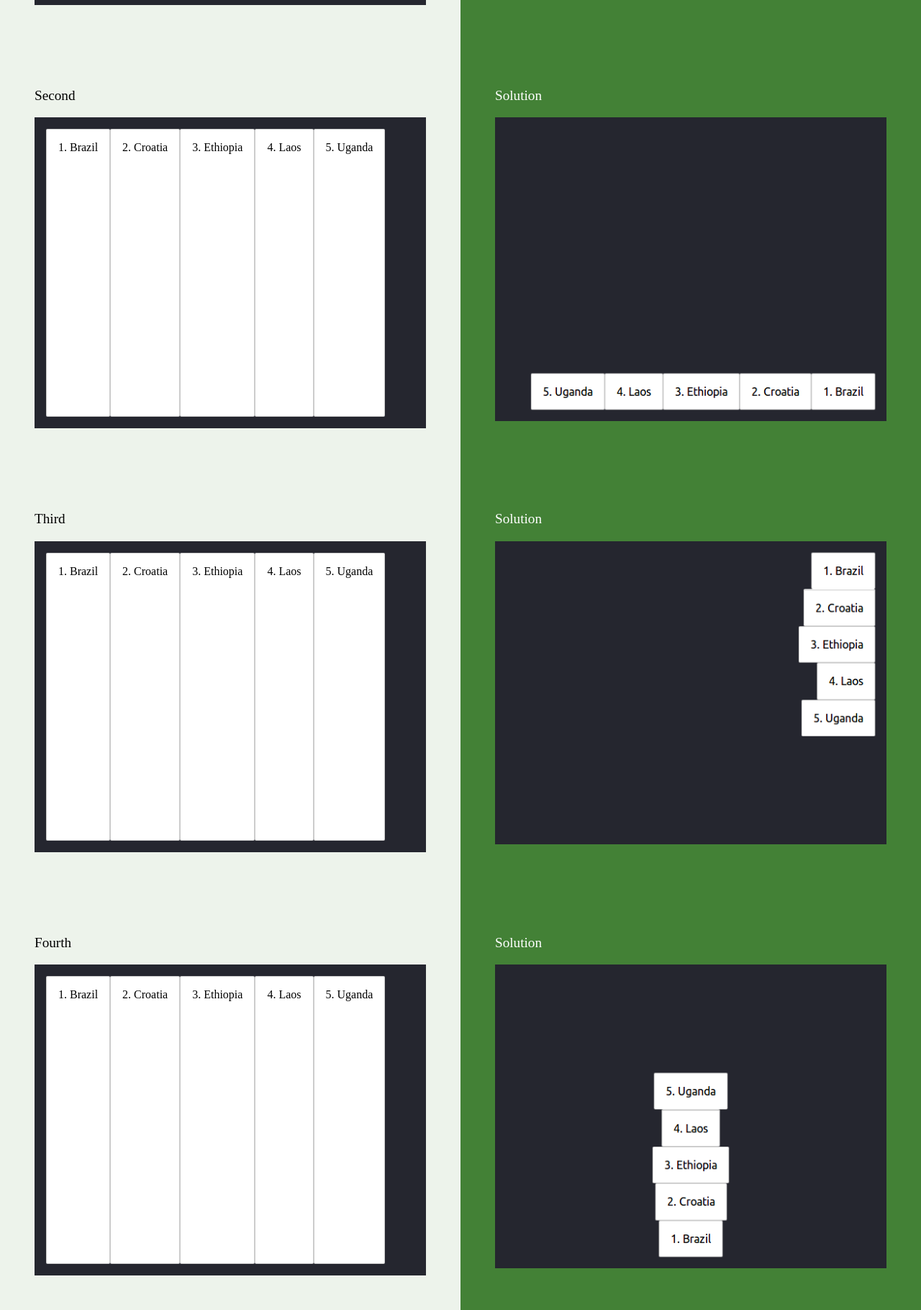
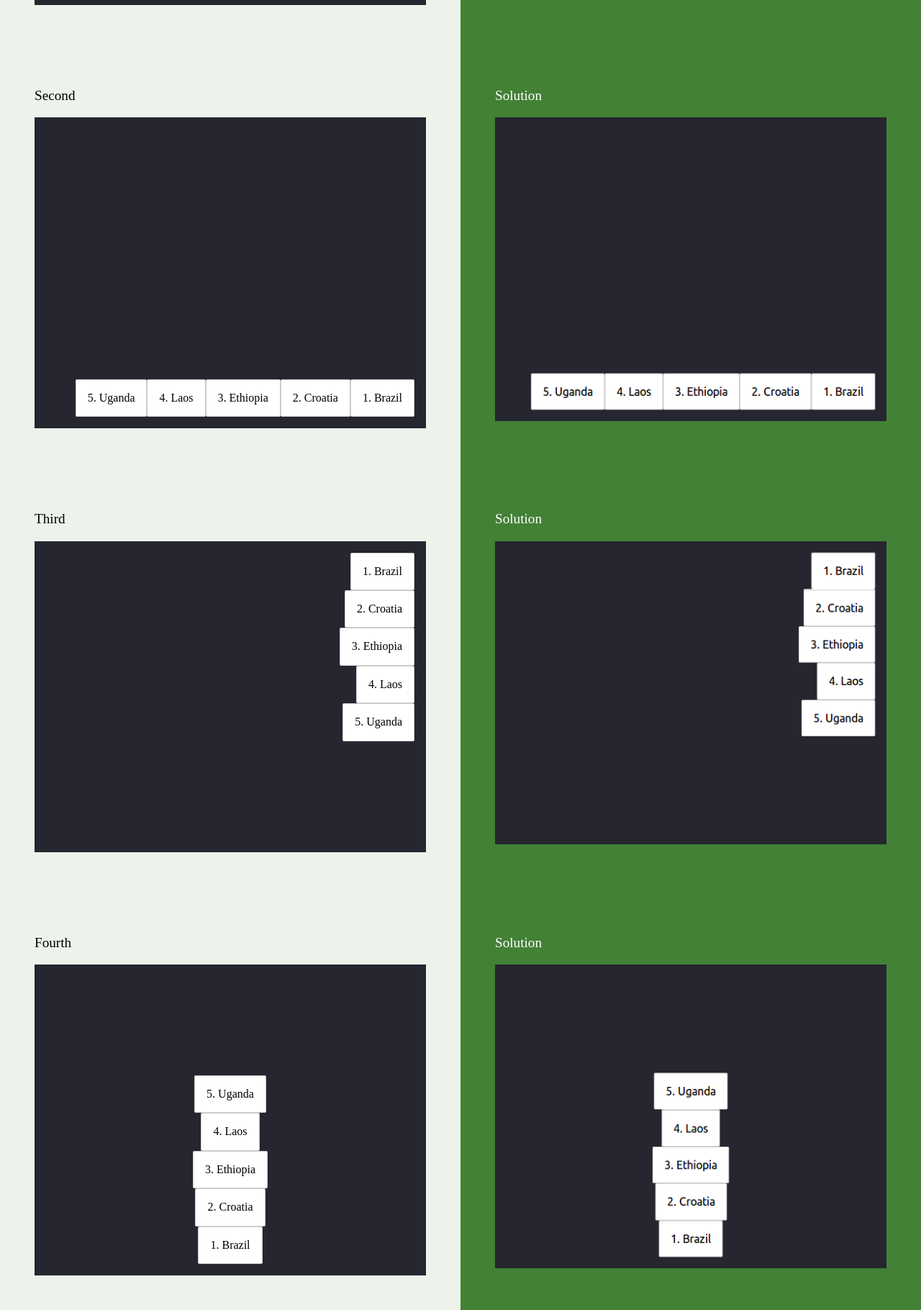
Before and after one commit to mayssam-Alsakhen/html.csscgit.mayssam, a website: page part-2/13-align-items/index.html in a window 1280 px wide. Shown: the part 717-2537 px from the top of the page at 72% size. Drawn offline with Linux system fonts and the light colour scheme.

Commit message:
comleted 13-align-items

```diff
--- a/part-2/13-align-items/flexbox.css
+++ b/part-2/13-align-items/flexbox.css
@@ -2,3 +2,22 @@
   display: flex;
 }
 /* Add your own CSS code below */
+
+.countries--first{
+
+   align-items: center;
+}
+
+.countries--second{
+  flex-direction: row-reverse;
+  align-items: flex-end;
+}
+
+.countries--third{
+  flex-direction: column;
+  align-items: flex-end;
+}
+.countries--fourth{
+  flex-direction: column-reverse;
+  align-items: center;
+}
```
